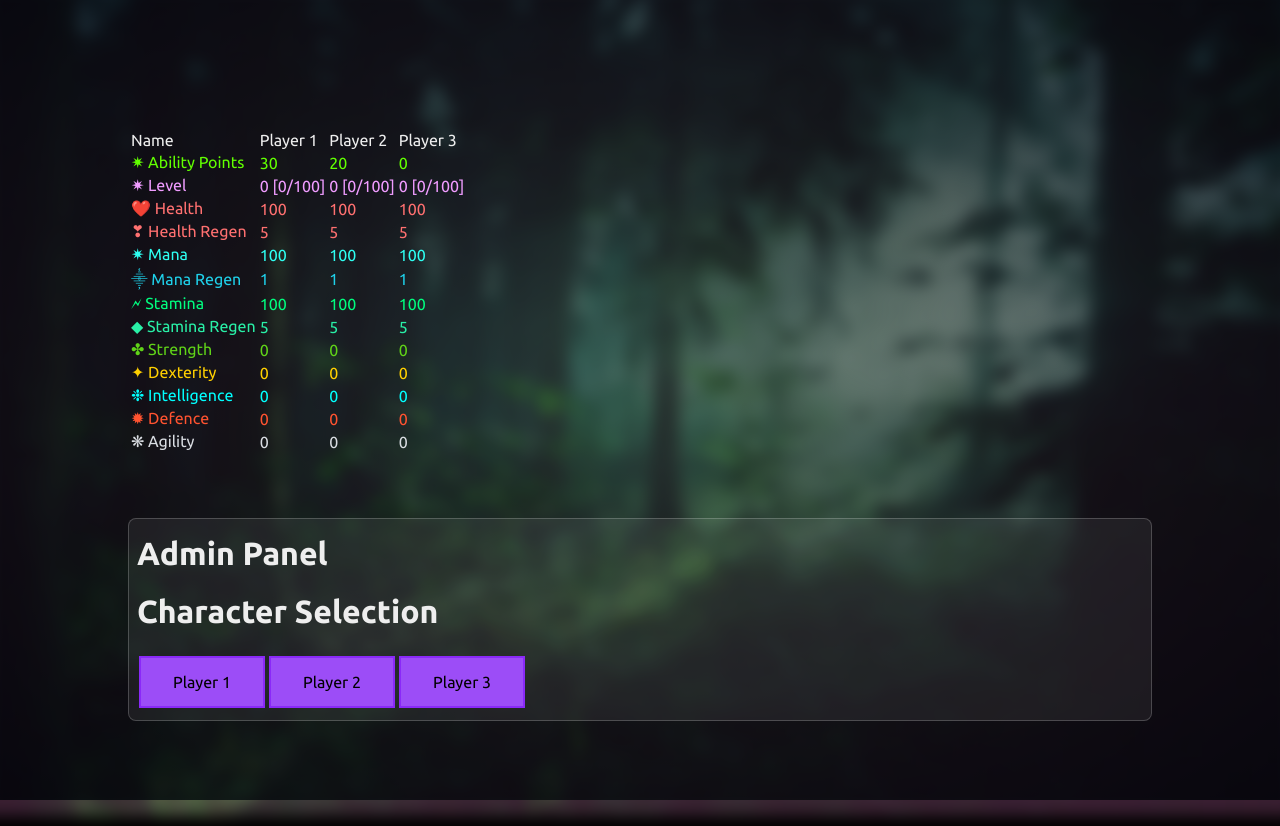
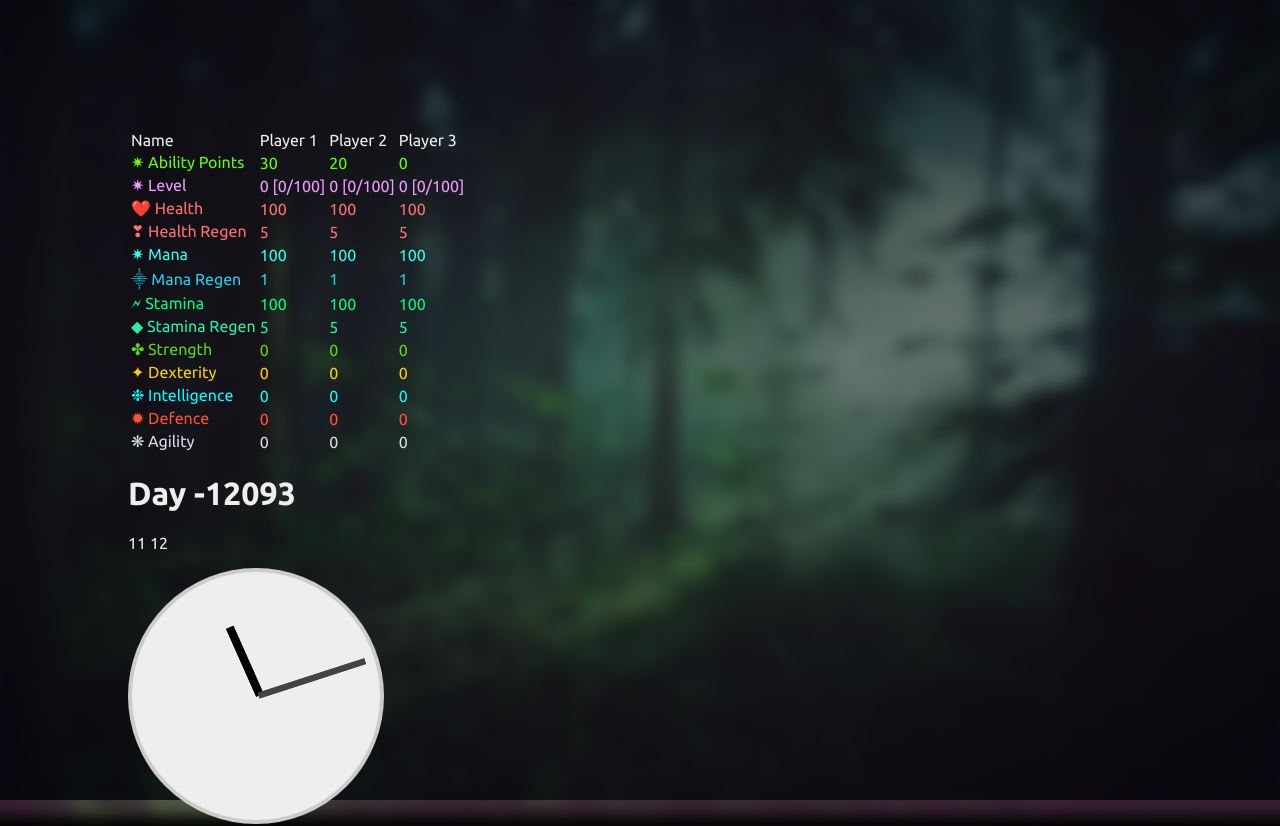
Before and after one commit to Creative0708/balancedgame2, a React (Vite) app: page / in a window 1280 px wide. Shown: the top 826 px of the page. Before the commit the page ends 800 px from the top, so only its background shows below. Built offline with nearby package versions, Linux system fonts and the light colour scheme.

Commit message:
more refactors

```diff
--- a/src/App.tsx
+++ b/src/App.tsx
@@ -6,13 +6,13 @@ import { AdminPanel } from "./admin/AdminPanel";
 
 export default function App() {
   const [game, setGame] = useState(initializeGame());
-  const [dummy, dummyUpdate] = useState(0);
+
+  const [dummy, setDummy] = useState(0);
+  game.update = () => setDummy(dummy ^ 1);
+
   return (
     <GameContext.Provider
-      value={{
-        ...game,
-        update: () => dummyUpdate(dummy + 1),
-      }}
+      value={game}
     >
       <Background />
       <GameDisplay />
--- a/src/admin/AdminPanel.tsx
+++ b/src/admin/AdminPanel.tsx
@@ -1,6 +1,6 @@
 import { createContext, useContext, useRef, useState } from "react";
 import "./admin.css";
-import { GameContext, getModifiedStat, type GameState, type Item, type Player } from "../game";
+import { ALL_ELEMENTS, type ElementMap, GameContext, getModifiedStat, type GameState, type Item, type Player } from "../game";
 import NumberButton from "../comp/NumberButton";
 export interface AdminPanelState {
   changeMenu(menu: Panel): void;
@@ -110,59 +110,30 @@ function AP() {
   const game = useContext(GameContext);
   const admin = useContext(AdminContext);
 
-  const [str, setStr] = useState(0);
-  const [dex, setDex] = useState(0);
-  const [int, setInt] = useState(0);
-  const [def, setDef] = useState(0);
-  const [agi, setAgi] = useState(0);
+  const [elements, setElements] = useState<ElementMap<number>>({} as any);
 
-  let elementSum = str + dex + int + def + agi;
+  let elementSum = Object.values(elements).reduce((a, b) => a + b, 0);
 
   return (
     <>
       <h1>AP menu</h1>
-      <NumberButton
-        min={0}
-        max={admin.player.ap - elementSum + str}
-        baseValue={admin.player.stats.elements.earth}
-        css={"earth"}
-        onChange={setStr}
-      />
-      <NumberButton
-        min={0}
-        max={admin.player.ap - elementSum + dex}
-        baseValue={admin.player.stats.elements.thunder}
-        css={"thunder"}
-        onChange={setDex}
-      />
-      <NumberButton
-        min={0}
-        max={admin.player.ap - elementSum + int}
-        baseValue={admin.player.stats.elements.water}
-        css={"water"}
-        onChange={setInt}
-      />
-      <NumberButton
-        min={0}
-        max={admin.player.ap - elementSum + def}
-        baseValue={admin.player.stats.elements.fire}
-        css={"fire"}
-        onChange={setDef}
-      />
-      <NumberButton
-        min={0}
-        max={admin.player.ap - elementSum + agi}
-        baseValue={admin.player.stats.elements.air}
-        css={"air"}
-        onChange={setAgi}
-      />
+
+      <p>Remaning AP: {admin.player.ap - elementSum}</p>
+
+      {ALL_ELEMENTS.map(element => (
+        <NumberButton
+          min={0}
+          max={admin.player.ap - elementSum + elements[element]}
+          baseValue={admin.player.stats.elements.earth}
+          css={element}
+          onChange={(val) => { setElements({ ...elements, [element]: val }) }}
+        />
+      ))}
       <button
         onClick={() => {
-          admin.player.stats.elements.earth += str;
-          admin.player.stats.elements.thunder += dex;
-          admin.player.stats.elements.water += int;
-          admin.player.stats.elements.fire += def;
-          admin.player.stats.elements.air += agi;
+          ALL_ELEMENTS.forEach((element) => {
+            admin.player.stats.elements[element] += elements[element];
+          });
           admin.player.ap -= elementSum;
           game.update();
           admin.changeMenu(Panel.MainMenu);
--- a/src/admin/admin.css
+++ b/src/admin/admin.css
@@ -1,5 +1,5 @@
 .admin-panel {
-    margin-top: 4rem;
+    margin-block: 4rem;
     > h1:first-child {
         margin-block: 0.5rem 1rem;
     }
--- /dev/null
+++ b/src/comp/Clock.tsx
@@ -0,0 +1,42 @@
+import { useContext, useEffect, useRef, useState } from "react";
+import "./clock.css";
+import { GameContext } from "../game";
+
+const GAME_START = new Date("Mon Sep 15 2025 00:00:00 GMT-0400");
+const SECONDS_RTA_PER_DAY_IGT = 60;
+
+export function Clock() {
+  const game = useContext(GameContext);
+
+  const timeout = useRef(null);
+
+  const day = game.days;
+  const integerDay = Math.floor(day);
+  const hour = (day - integerDay) * 24;
+  const minute = ((day - integerDay) * 24 % 1) * 60;
+
+  function updateClock() {
+    const now = new Date();
+    const milliseconds = now.getTime() - GAME_START.getTime();
+    game.days = milliseconds / 1000 / SECONDS_RTA_PER_DAY_IGT;
+    game.update();
+
+    timeout.current = setTimeout(updateClock, 1000 - now.getTime() % 1000);
+  }
+
+  useEffect(() => {
+    updateClock();
+    return () => timeout.current && clearTimeout(timeout.current);
+  }, []);
+
+  return <div id="clock-container">
+    <div>
+      <h1>Day {integerDay}</h1>
+      <p className="time-display">{Math.floor(hour).toString().padStart(2, "0")}<span className="blink">:</span>{Math.floor(minute).toString().padStart(2, "0")}</p>
+      <div className="clock-display">
+        <div className="hour-hand" style={{ rotate: hour / 12 * 360 + "deg" }}></div>
+        <div className="minute-hand" style={{ rotate: minute / 60 * 360 + "deg" }}></div>
+      </div>
+    </div>
+  </div>
+}
--- /dev/null
+++ b/src/comp/clock.css
@@ -0,0 +1,53 @@
+
+.clock-container {
+    /* TODO */
+}
+.clock-display {
+    width: 16rem;
+    aspect-ratio: 1;
+    border-radius: 100%;
+
+    background: #eee;
+    border: 4px solid #ccc;
+
+    position: relative;
+
+    > div {
+        position: absolute;
+        bottom: 50%;
+        left: 50%;
+        transform-origin: bottom;
+    }
+}
+.hour-hand {
+    background: black;
+    border: 4px solid black;
+    height: 30%;
+}
+.minute-hand {
+    background: #444;
+    border: 3px solid #444;
+    height: 45%;
+}
+
+.time-display {
+    font-variant-numeric: tabular-nums;
+}
+
+.blink {
+    animation: blink 1s infinite;
+}
+@keyframes blink {
+    0% {
+        opacity: 1;
+    }
+    49% {
+        opacity: 1;
+    }
+    50% {
+        opacity: 0;
+    }
+    100% {
+        opacity: 0;
+    }
+}
--- a/src/game/GameDisplay.tsx
+++ b/src/game/GameDisplay.tsx
@@ -2,11 +2,13 @@ import { useContext } from "react";
 import { useState } from "react";
 import { GameContext, type Player } from ".";
 import { AdminPanel } from "../admin/AdminPanel";
+import { Clock } from "../comp/Clock";
 
 export function GameDisplay() {
   return (
     <div>
       <PlayerTable />
+      <Clock />
     </div>
   );
 }
--- a/src/game/index.ts
+++ b/src/game/index.ts
@@ -2,6 +2,11 @@ import React, { type Context } from "react";
 
 export interface GameState {
   players: Player[];
+
+  // IGT in days
+  days: number,
+
+  update(): void,
 }
 
 export function initializeGame(): GameState {
@@ -49,6 +54,10 @@ export function initializeGame(): GameState {
 
   return {
     players: [player1, player2, player3],
+
+    days: null,
+
+    update: () => { },
   };
 }
 
@@ -78,6 +87,8 @@ export interface ElementMap<Value> {
   air: Value;
 }
 export type Element = keyof ElementMap<unknown>;
+
+export const ALL_ELEMENTS: Element[] = ["earth", "thunder", "water", "fire", "air"];
 
 export type KeysOfType<T, V> = { [K in keyof T]: T[K] extends V ? K : never }[keyof T];
 
@@ -186,6 +197,6 @@ export interface Spell {
   elementsdmg: ElementMap<number>;
 }
 
-export const GameContext = React.createContext<GameState & { update(): void }>(
+export const GameContext = React.createContext<GameState>(
   null as any,
 );
--- a/src/index.css
+++ b/src/index.css
@@ -17,14 +17,15 @@ body {
 }
 
 button {
-    background-color: #9c4df7;
+    background-color: #222;
+    color: #eee;
     padding: 15px 32px;
     transition-duration: 0.4s;
-    border: 2px solid #8a29f8;
+    border: 2px solid #666;
     margin: 4px 2px;
     font: 1rem "Ubuntu";
 }
 
 button:hover {
-    background-color: #ab67f8;
+    background-color: #333;
 }
```
